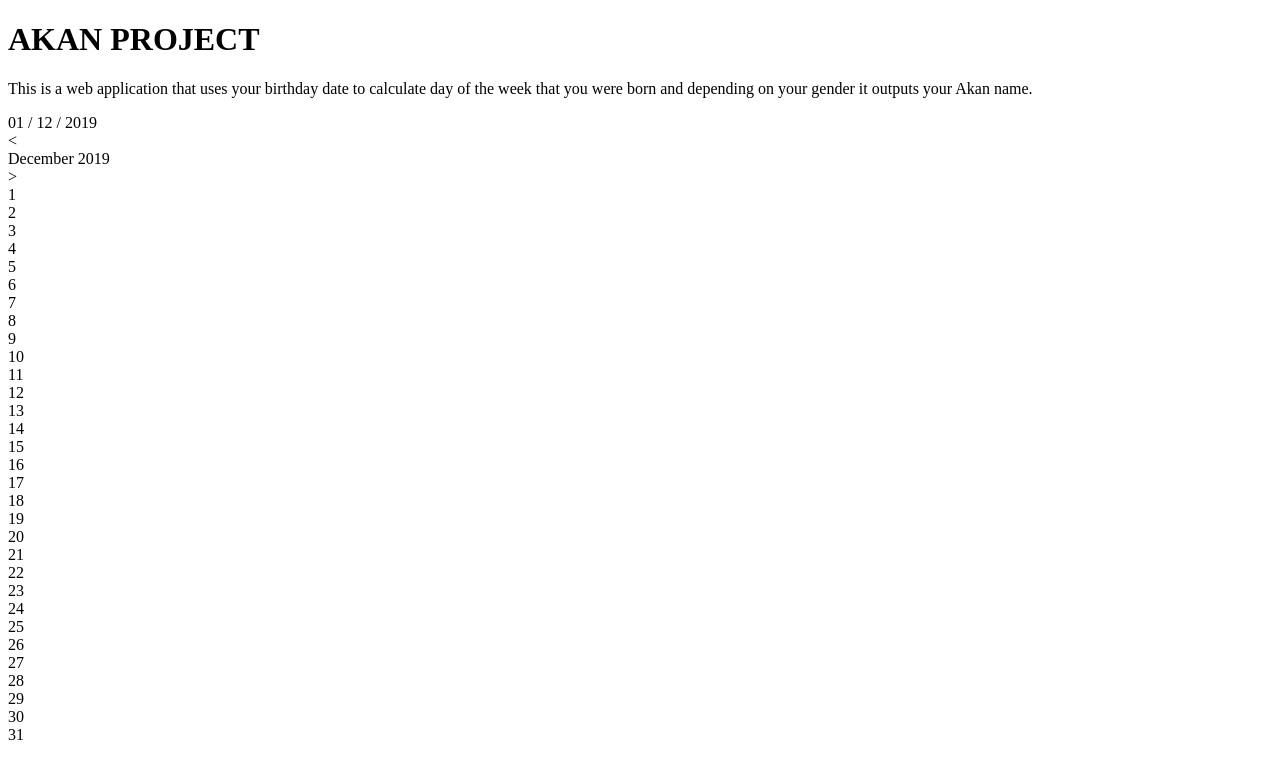
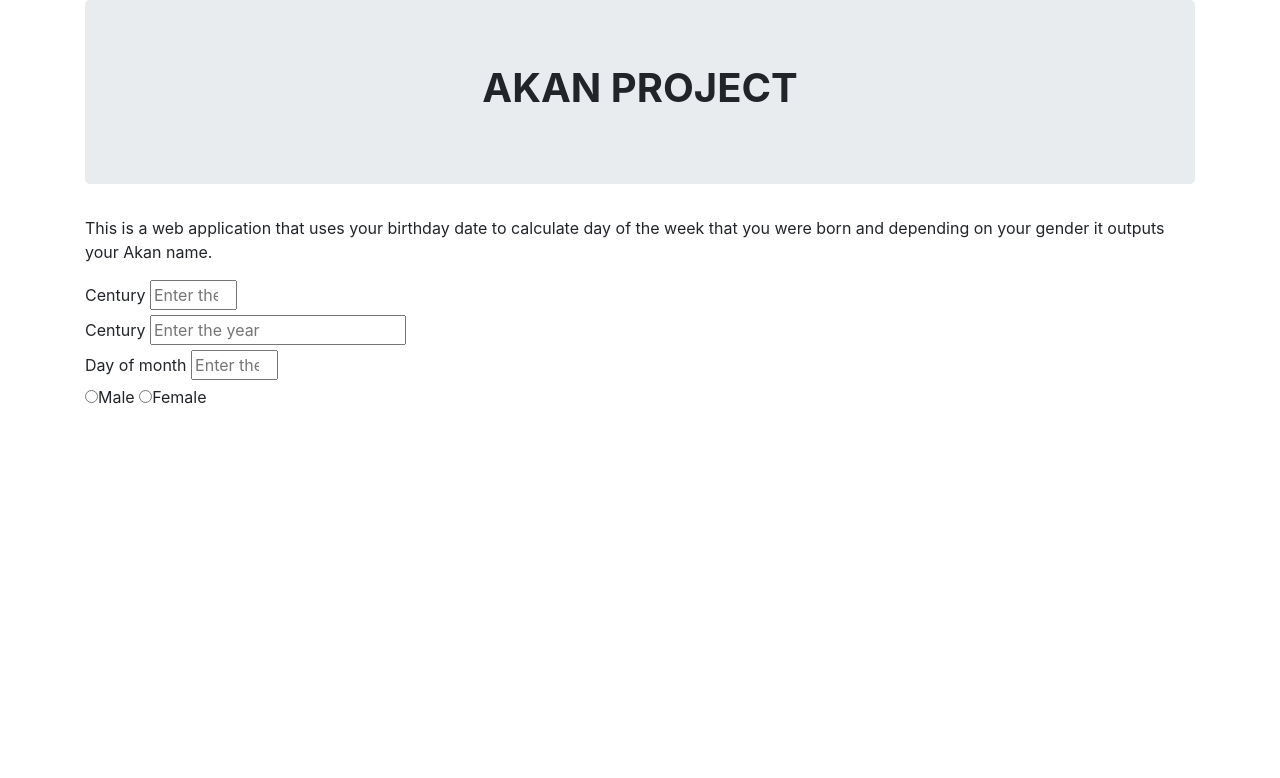
Before and after one commit to wendymunyasi/Akan-IP2, a plain HTML site: page index.html in a window 1280 px wide. Drawn offline with Linux system fonts and the light colour scheme.

Commit message:
add female and male radio buttons.

```diff
--- a/index.html
+++ b/index.html
@@ -5,30 +5,36 @@
     <meta name="viewport" content="width=device-width, initial-scale=1.0">
     <meta http-equiv="X-UA-Compatible" content="ie=edge">
     <title>AKAN</title>
-    <link href="styles.css" rel="stylesheet" type="text/css">
+    <link href="css/bootstrap.css" rel="stylesheet" type="text/css">
+    <link href="styles2.css" rel="stylesheet" type="text/css">
 </head>
 <body>
+    <div class="container">
+        <div class="jumbotron">
+            <h1><strong>AKAN PROJECT</strong></h1>
+        </div>
+        <p> This is a web application that uses your birthday date to calculate <thead>
+            day of the week that you were born and depending on your gender it outputs
+            your Akan name.</thead></p>
+         <div class="century">
+            <label for="century" class="labels">Century</label>
+            <input type="number" class="form-century" placeholder="Enter the century" id="century" required  min="0" max="20">
+         </div>
+         <div class="year">
+            <label for="year" class="labels">Century</label>
+            <input type="number" class="form-year" placeholder="Enter the year" id="year">
+         </div>
+         <div class="month-date">
+            <label for="month-date" class="labels">Day of month</label>
+            <input type="number" placeholder="Enter the day of the month" class="form-day" id="month-date" required min="0" max="12">
+         </div>
+         <form class="radio-button">
+            <input type="radio" class="gender labels" value="male">Male
+            <input type="radio" class="genders labels" value="female">Female
+        </form>
 
-<h1><strong>AKAN PROJECT</strong></h1>
-<p> This is a web application that uses your birthday date to calculate <thead>
-    day of the week that you were born and depending on your gender it outputs
-    your Akan name.</thead></p>
 
-<div class="date-picker">
-    <div class="selected-date">30 / 07 / 2019</div>
-
-    <div class="dates">
-        <div class="month">
-            <div class="arrows prev-mth">&lt;</div>
-            <div class="mth">July 2019</div>
-            <div class="arrows next-mth"></div>&gt;
-        </div>
-
-        <div class="days"></div>
+        <script src="main2.js"></script>
     </div>
-</div>
-
-    <script src="main.js"></script>
-
 </body>
 </html>
--- /dev/null
+++ b/styles2.css
@@ -0,0 +1,3 @@
+.jumbotron {
+    text-align: center;
+}
```
Also changed, not shown: tryings2.html (added, +59 -0 lines), main2.js (added), styles.css (added).
